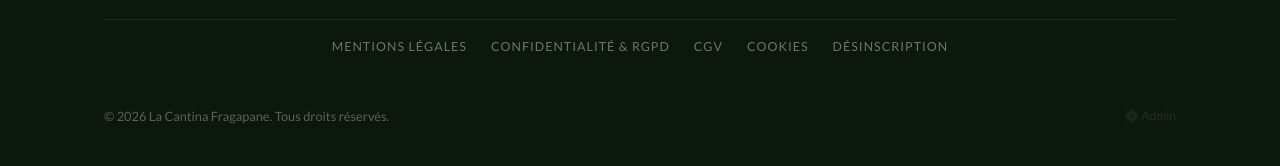
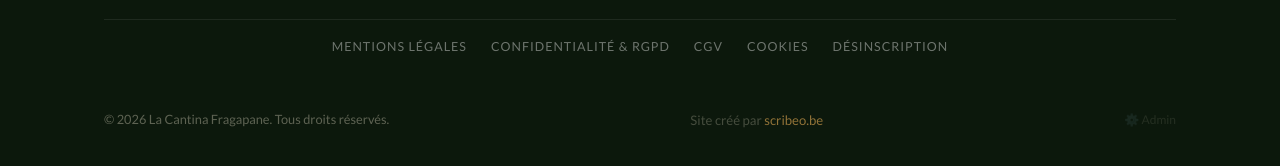
Before and after one commit to ahmeddavidfp-spec/cantina-fragapane, a Flask app: page /menu in a window 1280 px wide. Shown: the part 1421-1587 px from the top of the page. Before the commit the page ends 1545 px from the top, so only its background shows below. Run offline with Flask 3, Linux system fonts and the light colour scheme; data that the repository does not hold is empty; parts of the project's set-up code (start-up, migrations or seed data) failed here and were passed over; some libraries are stand-ins or nearby versions; some web fonts are replaced.

Commit message:
Footer: crédit 'Site créé par scribeo.be' sur toutes les pages
Co-Authored-By: Claude Opus 4.8 <noreply@anthropic.com>

```diff
--- a/static/css/style.css
+++ b/static/css/style.css
@@ -3049,3 +3049,8 @@ html, body { overflow-x: hidden; }
   .review-cta { flex-direction: column; text-align: center; gap: 1.4rem; padding: 1.6rem 1.3rem; }
   .review-cta-sub { margin-left: auto; margin-right: auto; }
 }
+
+/* ── Crédit création site (footer) ── */
+.footer-credit { font-size: .82rem; opacity: .7; margin: .2rem 0; }
+.footer-credit a { color: var(--gold); text-decoration: none; border-bottom: 1px solid transparent; transition: border-color .2s; }
+.footer-credit a:hover { border-bottom-color: currentColor; }
--- a/templates/base.html
+++ b/templates/base.html
@@ -178,6 +178,7 @@
       </div>
       <div class="footer-bottom">
         <p>&copy; {{ now.year }} La Cantina Fragapane. Tous droits réservés.</p>
+        <p class="footer-credit">Site créé par <a href="https://scribeo.be" target="_blank" rel="noopener">scribeo.be</a></p>
         <a href="{{ url_for('admin_login') }}" class="footer-admin-link">⚙️ Admin</a>
       </div>
     </div>
```
